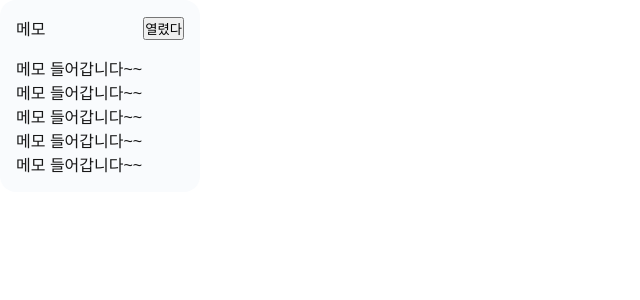
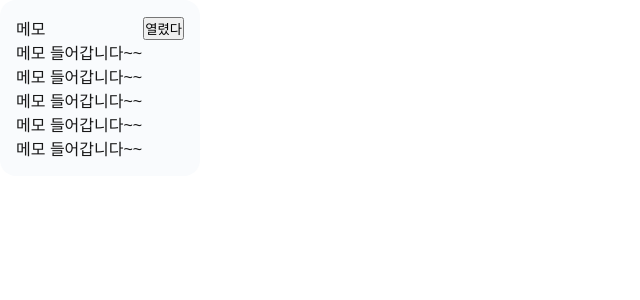
Before and after one commit to WritelyForWriters/FE, a Next.js app: page /workspace/1 in a window 1280 px wide. Both pictures are taken after a click on the button "닫혔다". Shown: the top 300 px of the page, without its empty margins (0-640 px from the left). Built offline with nearby package versions, Linux system fonts and the light colour scheme.

Commit message:
refactor: Accordian 컴포넌트 공통 컴포넌트로 수정

```diff
--- /dev/null
+++ b/src/app/components/Accordion/Accordion.tsx
@@ -0,0 +1,18 @@
+"use client";
+
+import { PropsWithChildren } from "react";
+
+import { AccordionProvider } from "./AccordionContext";
+import AccordionHeader from "./AccordionHeader/AccordionHeader";
+import AccordionBody from "./AccordionBody/AccordionBody";
+
+export default function Accordion({ children }: PropsWithChildren) {
+  return (
+    <AccordionProvider>
+      <div>{children}</div>
+    </AccordionProvider>
+  );
+}
+
+Accordion.Header = AccordionHeader;
+Accordion.Body = AccordionBody;
--- /dev/null
+++ b/src/app/components/Accordion/AccordionBody/AccordionBody.tsx
@@ -0,0 +1,9 @@
+import { PropsWithChildren } from "react";
+
+import { useAccordionContext } from "../AccordionContext";
+
+export default function AccordionBody({ children }: PropsWithChildren) {
+  const { isOpen } = useAccordionContext();
+
+  return isOpen ? <div>{children}</div> : null;
+}
--- a/src/app/workspace/[id]/components/ui/AccordionPanel/AccordionPanelContext.tsx
+++ b/src/app/components/Accordion/AccordionContext.tsx
@@ -2,7 +2,7 @@
 
 import { createContext, useContext, useState } from "react";
 
-export const AccordionPanelContext = createContext<{
+export const AccordionContext = createContext<{
   isOpen: boolean;
   setIsOpen: (isOpen: boolean) => void;
 }>({
@@ -10,7 +10,7 @@ export const AccordionPanelContext = createContext<{
   setIsOpen: () => {},
 });
 
-export const AccordionPanelProvider = ({
+export const AccordionProvider = ({
   children,
 }: {
   children: React.ReactNode;
@@ -18,12 +18,12 @@ export const AccordionPanelProvider = ({
   const [isOpen, setIsOpen] = useState(false);
 
   return (
-    <AccordionPanelContext.Provider value={{ isOpen, setIsOpen }}>
+    <AccordionContext.Provider value={{ isOpen, setIsOpen }}>
       {children}
-    </AccordionPanelContext.Provider>
+    </AccordionContext.Provider>
   );
 };
 
-export const useAccordionPanelContext = () => {
-  return useContext(AccordionPanelContext);
+export const useAccordionContext = () => {
+  return useContext(AccordionContext);
 };
--- /dev/null
+++ b/src/app/components/Accordion/AccordionHeader/AccordionHeader.tsx
@@ -0,0 +1,15 @@
+"use client";
+
+import { useAccordionContext } from "../AccordionContext";
+
+interface Props {
+  children: (
+    isOpen: boolean,
+    setIsOpen: (isOpen: boolean) => void
+  ) => React.ReactNode;
+}
+export default function AccordionHeader({ children }: Props) {
+  const { isOpen, setIsOpen } = useAccordionContext();
+
+  return <div>{children(isOpen, setIsOpen)}</div>;
+}
--- a/src/app/workspace/[id]/components/MemoPanel/MemoPanel.tsx
+++ b/src/app/workspace/[id]/components/MemoPanel/MemoPanel.tsx
@@ -1,13 +1,15 @@
 "use client";
 
-import AccordionPanel from "@/app/workspace/[id]/components/ui/AccordionPanel/AccordionPanel";
+import AccordionPanel from "@/app/components/Accordion/Accordion";
 import Row from "@/app/components/Row/Row";
+import PanelContainer from "@/app/workspace/[id]/components/ui/PanelContainer/PanelContainer";
 
 export default function MemoPanel() {
   return (
-    <AccordionPanel>
-      <AccordionPanel.Header>
-        {(isOpen, setIsOpen) => (
+    <PanelContainer>
+      <AccordionPanel>
+        <AccordionPanel.Header>
+          {(isOpen, setIsOpen) => (
           <Row spaceBetween>
             메모
             <button onClick={() => setIsOpen(!isOpen)}>
@@ -22,7 +24,8 @@ export default function MemoPanel() {
         <div>메모 들어갑니다~~</div>
         <div>메모 들어갑니다~~</div>
         <div>메모 들어갑니다~~</div>
-      </AccordionPanel.Body>
-    </AccordionPanel>
+        </AccordionPanel.Body>
+      </AccordionPanel>
+    </PanelContainer>
   );
 }
--- a/src/app/workspace/[id]/components/ui/AccordionPanel/AccordionPanel.tsx
+++ /dev/null
@@ -1,23 +0,0 @@
-"use client";
-
-import { PropsWithChildren } from "react";
-
-import { AccordionPanelProvider } from "./AccordionPanelContext";
-import AccordionPanelHeader from "./AccordionPanelHeader/AccordionPanelHeader";
-import AccordionPanelBody from "./AccordionPanelBody/AccordionPanelBody";
-
-import styles from "./AccordionPanelStyle.module.scss";
-import classNames from "classnames/bind";
-
-const cx = classNames.bind(styles);
-
-export default function AccordionPanel({ children }: PropsWithChildren) {
-  return (
-    <AccordionPanelProvider>
-      <div className={cx("container")}>{children}</div>
-    </AccordionPanelProvider>
-  );
-}
-
-AccordionPanel.Header = AccordionPanelHeader;
-AccordionPanel.Body = AccordionPanelBody;
--- a/src/app/workspace/[id]/components/ui/AccordionPanel/AccordionPanelBody/AccordionPanelBody.tsx
+++ /dev/null
@@ -1,9 +0,0 @@
-import { PropsWithChildren } from "react";
-
-import { useAccordionPanelContext } from "../AccordionPanelContext";
-
-export default function AccordionPanelBody({ children }: PropsWithChildren) {
-  const { isOpen } = useAccordionPanelContext();
-
-  return isOpen ? <div>{children}</div> : null;
-}
--- a/src/app/workspace/[id]/components/ui/AccordionPanel/AccordionPanelHeader/AccordionPanelHeader.tsx
+++ /dev/null
@@ -1,15 +0,0 @@
-"use client";
-
-import { useAccordionPanelContext } from "../AccordionPanelContext";
-
-interface Props {
-  children: (
-    isOpen: boolean,
-    setIsOpen: (isOpen: boolean) => void
-  ) => React.ReactNode;
-}
-export default function AccordionPanelHeader({ children }: Props) {
-  const { isOpen, setIsOpen } = useAccordionPanelContext();
-
-  return <div>{children(isOpen, setIsOpen)}</div>;
-}
--- /dev/null
+++ b/src/app/workspace/[id]/components/ui/PanelContainer/PanelContainer.tsx
@@ -0,0 +1,10 @@
+import { PropsWithChildren } from "react";
+
+import styles from "./PanelContainerStyle.module.scss";
+import classNames from "classnames/bind";
+
+const cx = classNames.bind(styles);
+
+export default function PanelContainer({ children }: PropsWithChildren) {
+  return <div className={cx("container")}>{children}</div>;
+}
--- a/src/app/workspace/[id]/components/ui/AccordionPanel/AccordionPanelStyle.module.scss
+++ b/src/app/workspace/[id]/components/ui/PanelContainer/PanelContainerStyle.module.scss
@@ -2,7 +2,4 @@
   padding: 16px;
   border-radius: 16px;
   background: #f9fbfd;
-  display: flex;
-  flex-direction: column;
-  gap: 16px;
 }
```
Also changed, not shown: src/app/components/Accordion/AccordionStyle.module.scss (added).
